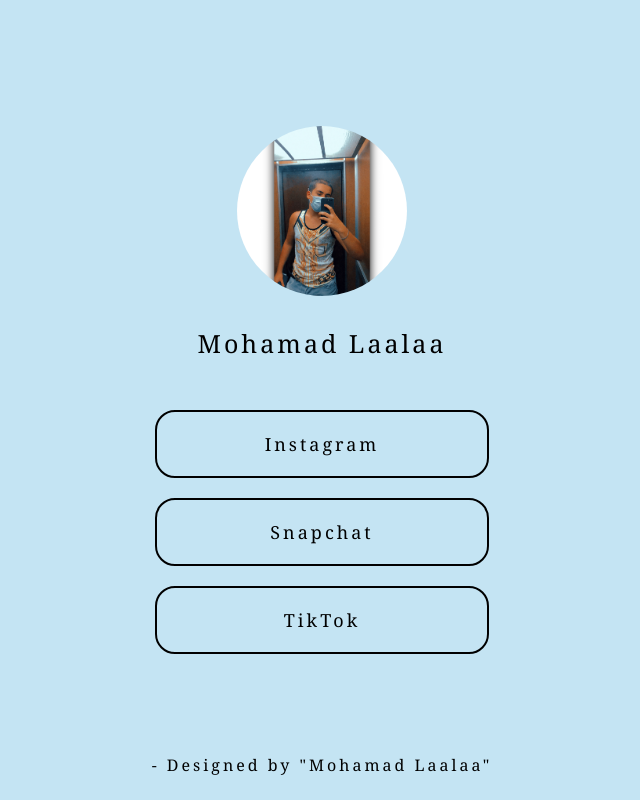
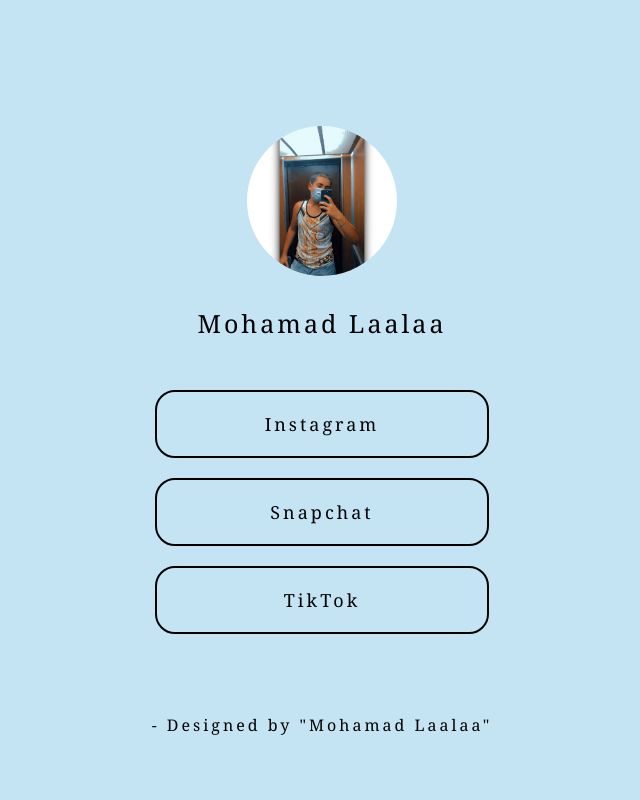
Before and after one commit to mohamadlaalaa/mohamadlaalaa, a plain HTML site: page index.html in a window 1280 px wide. Shown: the whole page, without its empty margins (318-958 px from the left). Drawn offline with Linux system fonts and the light colour scheme.

Commit message:
Update style.css

```diff
--- a/style.css
+++ b/style.css
@@ -12,7 +12,7 @@
     margin-right: auto;
     margin-top: 10%;
     height: auto;
-    max-width: 170px;
+    max-width: 150px;
     border-radius: 100%;
 
 
@@ -66,7 +66,7 @@
     margin-right: auto;
     text-align: center;
     position: relative;
-    margin-top: 100px;
+    margin-top: 80px;
 
 
 
```
